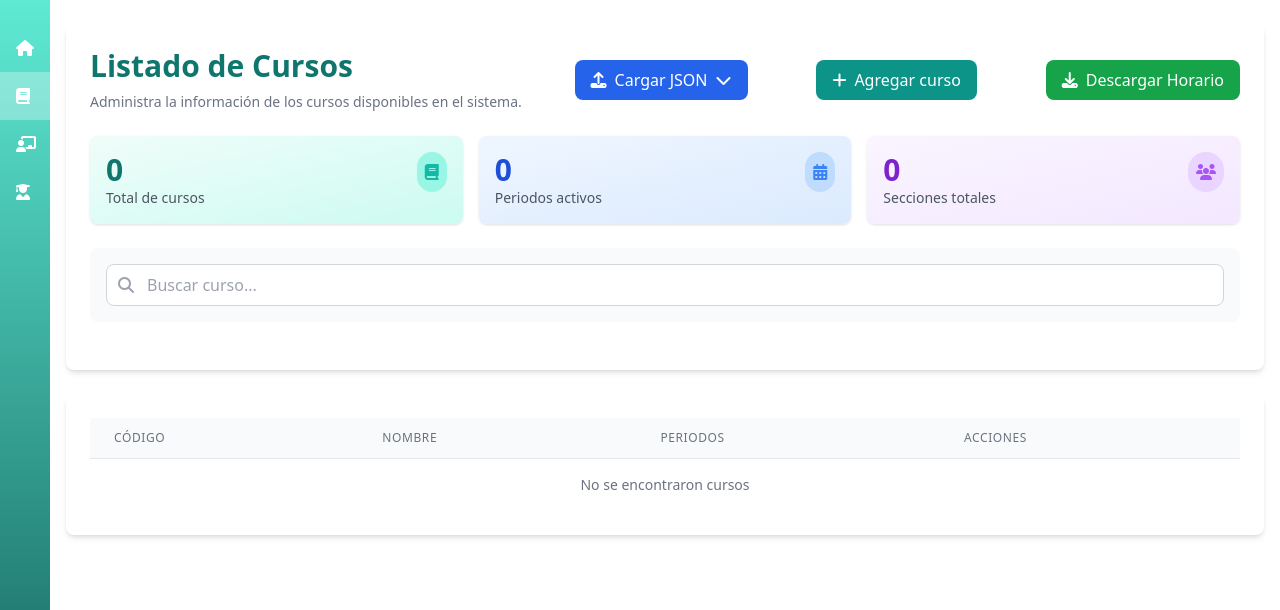
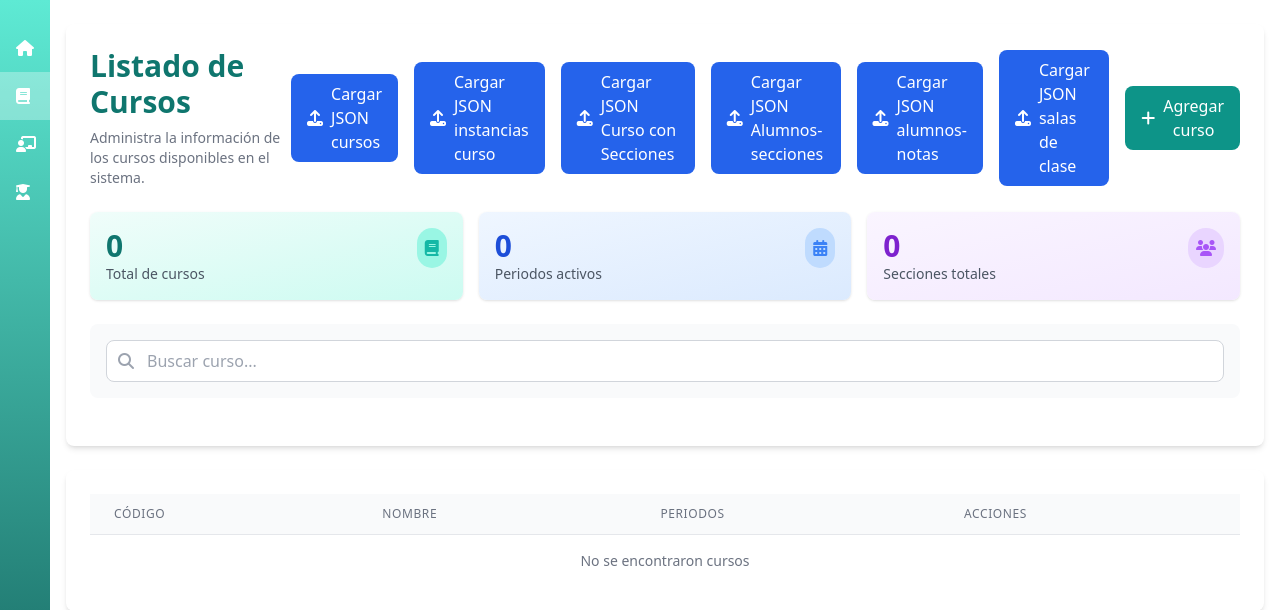
Before and after one commit to CodeByManu/SGA_Verificables, a Flask app: page /courses in a window 1280 px wide. Shown: the part 64-674 px from the top of the page. Run offline with Flask 3, Linux system fonts and the light colour scheme; some libraries are stand-ins or nearby versions.

Commit message:
ahora si

```diff
--- a/app.py
+++ b/app.py
@@ -19,10 +19,11 @@ with app.app_context():
 for bp in [
     student_bp, teacher_bp, course_bp, period_bp,
     section_bp, evaluation_bp, grades_bp, task_bp,
-    student_section_bp, home_bp, file_uploads_bp,
-    schedule_bp
+    student_section_bp, home_bp, schedule_bp
 ]:
     app.register_blueprint(bp)
 
+app.register_blueprint(file_uploads_bp, url_prefix='/upload')
+
 if __name__ == '__main__':
     app.run(debug=True)
--- a/templates/courses/courses.html
+++ b/templates/courses/courses.html
@@ -1,108 +1,51 @@
+<!-- templates/courses.html -->
 {% extends "base.html" %} {% block content %}
 
 <div class="bg-white p-6 rounded-lg shadow-md mb-6">
     <div class="flex flex-col md:flex-row justify-between items-start md:items-center mb-6">
         <div>
-            <h2 class="text-3xl font-bold text-teal-700">Listado de Cursos</h2>
+            <h2 class="text-3xl font-bold text-teal-700">
+                Listado de Cursos
+            </h2>
             <div class="text-sm text-gray-500 mt-2">
                 Administra la información de los cursos disponibles en el sistema.
             </div>
         </div>
         <div class="flex items-right mt-4 md:mt-0">
-            <div class="relative">
-                <button
-                    id="uploadDropdownButton"
-                    class="bg-blue-600 hover:bg-blue-700 text-white px-4 py-2 rounded-lg cursor-pointer transition-colors flex items-center mr-4"
-                >
-                    <i class="fas fa-upload mr-2"></i> Cargar JSON
-                    <i class="fas fa-chevron-down ml-2"></i>
-                </button>
-                <div
-                    id="uploadDropdown"
-                    class="hidden absolute right-0 mt-2 w-64 bg-white rounded-lg shadow-lg z-10"
-                >
-                    <div class="py-2">
-                        <label
-                            for="json-file-courses"
-                            class="block px-4 py-2 hover:bg-gray-100 cursor-pointer"
-                        >
-                            <i class="fas fa-book mr-2"></i> Cursos
+            <label for="json-file-input-course" class="bg-blue-600 hover:bg-blue-700 text-white px-4 py-2 rounded-lg cursor-pointer transition-colors flex items-center mr-4">
+                <i class="fas fa-upload mr-2"></i> Cargar JSON cursos
             </label>
-                        <input
-                            id="json-file-courses"
-                            type="file"
-                            class="hidden"
-                            accept=".json"
-                            onchange="handleJsonUpload(this, '/upload/courses')"
-                        />
-                        <label
-                            for="json-file-periods"
-                            class="block px-4 py-2 hover:bg-gray-100 cursor-pointer"
-                        >
-                            <i class="fas fa-calendar mr-2"></i> Instancias curso
+            <input type="file" id="json-file-input-course" class="hidden" accept=".json" onchange="handleJsonUpload(this, '/upload/courses')">
+        </div>
+        <div class="flex items-right mt-4 md:mt-0">
+            <label for="json-file-input-periods" class="bg-blue-600 hover:bg-blue-700 text-white px-4 py-2 rounded-lg cursor-pointer transition-colors flex items-center mr-4">
+                <i class="fas fa-upload mr-2"></i> Cargar JSON instancias curso
             </label>
-                        <input
-                            id="json-file-periods"
-                            type="file"
-                            class="hidden"
-                            accept=".json"
-                            onchange="handleJsonUpload(this, '/upload/periods')"
-                        />
-                        <label
-                            for="json-file-sections"
-                            class="block px-4 py-2 hover:bg-gray-100 cursor-pointer"
-                        >
-                            <i class="fas fa-list mr-2"></i> Curso con Secciones
+            <input type="file" id="json-file-input-periods" class="hidden" accept=".json" onchange="handleJsonUpload(this, '/upload/periods')">
+        </div>
+        <div class="flex items-right mt-4 md:mt-0">
+            <label for="json-file-input-sections-eval" class="bg-blue-600 hover:bg-blue-700 text-white px-4 py-2 rounded-lg cursor-pointer transition-colors flex items-center mr-4">
+                <i class="fas fa-upload mr-2"></i> Cargar JSON Curso con Secciones
             </label>
-                        <input
-                            id="json-file-sections"
-                            type="file"
-                            class="hidden"
-                            accept=".json"
-                            onchange="handleJsonUpload(this, '/upload/sections_with_eval')"
-                        />
-                        <label
-                            for="json-file-students"
-                            class="block px-4 py-2 hover:bg-gray-100 cursor-pointer"
-                        >
-                            <i class="fas fa-users mr-2"></i> Alumnos-secciones
+            <input type="file" id="json-file-input-sections-eval" class="hidden" accept=".json" onchange="handleJsonUpload(this, '/upload/sections_with_eval')">
+        </div>
+        <div class="flex items-right mt-4 md:mt-0">
+            <label for="json-file-input-students-section" class="bg-blue-600 hover:bg-blue-700 text-white px-4 py-2 rounded-lg cursor-pointer transition-colors flex items-center mr-4">
+                <i class="fas fa-upload mr-2"></i> Cargar JSON Alumnos-secciones
             </label>
-                        <input
-                            id="json-file-students"
-                            type="file"
-                            class="hidden"
-                            accept=".json"
-                            onchange="handleJsonUpload(this, '/upload/students_section')"
-                        />
-                        <label
-                            for="json-file-grades"
-                            class="block px-4 py-2 hover:bg-gray-100 cursor-pointer"
-                        >
-                            <i class="fas fa-star mr-2"></i> Alumnos-notas
+            <input type="file" id="json-file-input-students-section" class="hidden" accept=".json" onchange="handleJsonUpload(this, '/upload/students_section')">
+        </div>
+        <div class="flex items-right mt-4 md:mt-0">
+            <label for="json-file-input-grades" class="bg-blue-600 hover:bg-blue-700 text-white px-4 py-2 rounded-lg cursor-pointer transition-colors flex items-center mr-4">
+                <i class="fas fa-upload mr-2"></i> Cargar JSON alumnos-notas
             </label>
-                        <input
-                            id="json-file-grades"
-                            type="file"
-                            class="hidden"
-                            accept=".json"
-                            onchange="handleJsonUpload(this, '/upload/grades')"
-                        />
-                        <label
-                            for="json-file-classrooms"
-                            class="block px-4 py-2 hover:bg-gray-100 cursor-pointer"
-                        >
-                            <i class="fas fa-door-open mr-2"></i> Salas de clase
+            <input type="file" id="json-file-input-grades" class="hidden" accept=".json" onchange="handleJsonUpload(this, '/upload/grades')">
+        </div>
+        <div class="flex items-right mt-4 md:mt-0">
+            <label for="json-file-input-classrooms" class="bg-blue-600 hover:bg-blue-700 text-white px-4 py-2 rounded-lg cursor-pointer transition-colors flex items-center mr-4">
+                <i class="fas fa-upload mr-2"></i> Cargar JSON salas de clase
             </label>
-                        <input
-                            id="json-file-classrooms"
-                            type="file"
-                            class="hidden"
-                            accept=".json"
-                            onchange="handleJsonUpload(this, '/upload/classrooms')"
-                        />
-                    </div>
-                </div>
-            </div>
+            <input type="file" id="json-file-input-classrooms" class="hidden" accept=".json" onchange="handleJsonUpload(this, '/upload/classrooms')">
         </div>
         <div class="mt-4 md:mt-0">
             <button
@@ -110,14 +53,6 @@
                 onclick="openModal()"
             >
                 <i class="fas fa-plus mr-2"></i> Agregar curso
-            </button>
-        </div>
-        <div class="mt-4 md:mt-0 ml-4">
-            <button
-                class="bg-green-600 hover:bg-green-700 text-white px-4 py-2 rounded-lg transition-colors flex items-center"
-                onclick="window.location.href='{{ url_for('schedule.download_schedule') }}'"
-            >
-                <i class="fas fa-download mr-2"></i> Descargar Horario
             </button>
         </div>
     </div>
@@ -135,10 +70,14 @@
             </div>
         </div>
 
-        {% set periods_count = namespace(count=0) %} {% set sections_count = namespace(count=0) %}
-        {% for course in courses %} {% set periods_count.count = periods_count.count +
-        course.periods|length %} {% for period in course.periods %} {% set sections_count.count =
-        sections_count.count + period.sections|length %} {% endfor %} {% endfor %}
+        {% set periods_count = namespace(count=0) %}
+        {% set sections_count = namespace(count=0) %}
+        {% for course in courses %}
+            {% set periods_count.count = periods_count.count + course.periods|length %}
+            {% for period in course.periods %}
+                {% set sections_count.count = sections_count.count + period.sections|length %}
+            {% endfor %}
+        {% endfor %}
 
         <div class="bg-gradient-to-br from-blue-50 to-blue-100 p-4 rounded-lg shadow">
             <div class="flex justify-between items-start">
@@ -175,9 +114,7 @@
                         placeholder="Buscar curso..."
                         class="w-full border border-gray-300 rounded-lg pl-10 pr-4 py-2 focus:outline-none focus:ring-2 focus:ring-teal-500 focus:border-transparent"
                     />
-                    <i
-                        class="fas fa-search text-gray-400 absolute left-3 top-1/2 transform -translate-y-1/2"
-                    ></i>
+                    <i class="fas fa-search text-gray-400 absolute left-3 top-1/2 transform -translate-y-1/2"></i>
                 </div>
             </div>
         </div>
@@ -189,28 +126,16 @@
         <table class="min-w-full divide-y divide-gray-200">
             <thead class="bg-gray-50">
                 <tr>
-                    <th
-                        scope="col"
-                        class="px-6 py-3 text-left text-xs font-medium text-gray-500 uppercase tracking-wider"
-                    >
+                    <th scope="col" class="px-6 py-3 text-left text-xs font-medium text-gray-500 uppercase tracking-wider">
                         Código
                     </th>
-                    <th
-                        scope="col"
-                        class="px-6 py-3 text-left text-xs font-medium text-gray-500 uppercase tracking-wider"
-                    >
+                    <th scope="col" class="px-6 py-3 text-left text-xs font-medium text-gray-500 uppercase tracking-wider">
                         Nombre
                     </th>
-                    <th
-                        scope="col"
-                        class="px-6 py-3 text-left text-xs font-medium text-gray-500 uppercase tracking-wider"
-                    >
+                    <th scope="col" class="px-6 py-3 text-left text-xs font-medium text-gray-500 uppercase tracking-wider">
                         Periodos
                     </th>
-                    <th
-                        scope="col"
-                        class="px-6 py-3 text-left text-xs font-medium text-gray-500 uppercase tracking-wider"
-                    >
+                    <th scope="col" class="px-6 py-3 text-left text-xs font-medium text-gray-500 uppercase tracking-wider">
                         Acciones
                     </th>
                 </tr>
@@ -219,25 +144,17 @@
                 {% for course in courses %}
                 <tr class="hover:bg-gray-50 transition-colors">
                     <td class="px-6 py-4 whitespace-nowrap">
-                        <span
-                            class="px-2 py-1 inline-flex text-xs leading-5 font-semibold rounded-full bg-teal-100 text-teal-800"
-                        >
+                        <span class="px-2 py-1 inline-flex text-xs leading-5 font-semibold rounded-full bg-teal-100 text-teal-800">
                             {{ course.code }}
                         </span>
                     </td>
                     <td class="px-6 py-4 whitespace-nowrap">
                         <div class="flex items-center">
-                            <div
-                                class="flex-shrink-0 h-10 w-10 rounded-full bg-teal-100 flex items-center justify-center"
-                            >
-                                <span class="text-teal-600 font-semibold text-lg"
-                                    >{{ course.name[:1] | upper }}</span
-                                >
+                            <div class="flex-shrink-0 h-10 w-10 rounded-full bg-teal-100 flex items-center justify-center">
+                                <span class="text-teal-600 font-semibold text-lg">{{ course.name[:1] | upper }}</span>
                             </div>
                             <div class="ml-4">
-                                <div class="text-sm font-medium text-gray-900">
-                                    {{ course.name }}
-                                </div>
+                                <div class="text-sm font-medium text-gray-900">{{ course.name }}</div>
                                 {% if course.description %}
                                 <div class="text-sm text-gray-500">{{ course.description }}</div>
                                 {% endif %}
@@ -245,18 +162,13 @@
                         </div>
                     </td>
                     <td class="px-6 py-4 whitespace-nowrap text-sm text-gray-500">
-                        <span
-                            class="px-2 py-1 inline-flex text-xs leading-5 font-semibold rounded-full bg-blue-100 text-blue-800"
-                        >
+                        <span class="px-2 py-1 inline-flex text-xs leading-5 font-semibold rounded-full bg-blue-100 text-blue-800">
                             {{ course.periods|length }} periodos
                         </span>
                     </td>
                     <td class="px-6 py-4 whitespace-nowrap text-sm font-medium">
                         <div class="flex space-x-3">
-                            <a
-                                href="{{ url_for('courses.get_course_detail', course_id=course.id) }}"
-                                class="text-green-500 hover:text-green-700"
-                            >
+                            <a href="{{ url_for('courses.get_course_detail', course_id=course.id) }}" class="text-green-500 hover:text-green-700">
                                 <i class="fas fa-eye"></i>
                             </a>
                             <button
@@ -265,7 +177,6 @@
                                 data-code="{{ course.code }}"
                                 data-name="{{ course.name }}"
                                 data-description="{{ course.description }}"
-                                data-credits="{{ course.credits }}"
                                 onclick="openEditModal(this)"
                             >
                                 <i class="fas fa-edit"></i>
@@ -295,8 +206,15 @@
     </div>
 </div>
 
-{% include "courses/modal_course_form.html" %} {% include "courses/modal_edit_course_form.html" %}
-{% include "modal_upload_result.html" %} {% endblock %} {% block scripts %}
+{% include "courses/modal_course_form.html" %}
+{% include "courses/modal_edit_course_form.html" %}
+{% include "modal_upload_result.html" %}
+{% endblock %}
+
+
+
+
+{% block scripts %}
 <script>
     function openModal() {
         document.getElementById('modal').classList.remove('hidden');
@@ -325,25 +243,6 @@
                 });
             });
         }
-
-          const dropdownButton = document.getElementById('uploadDropdownButton');
-          const dropdown = document.getElementById('uploadDropdown');
-
-          dropdownButton.addEventListener('click', function() {
-              dropdown.classList.toggle('hidden');
     });
-
-          document.addEventListener('click', function(event) {
-              if (!dropdownButton.contains(event.target) && !dropdown.contains(event.target)) {
-                  dropdown.classList.add('hidden');
-              }
-          });
-
-      });
-    {% with msgs = get_flashed_messages(category_filter=['evaluation_error']) %}
-        {% if msgs %}
-            alert("{{ msgs[0] }}");
-        {% endif %}
-    {% endwith %}
 </script>
 {% endblock %}
--- a/templates/courses/modal_course_form.html
+++ b/templates/courses/modal_course_form.html
@@ -41,6 +41,7 @@
                     type="number"
                     id="credits"
                     name="credits"
+                    max="5"
                     placeholder="e.g. 10"
                     value="{{ course.credits if course else '' }}"
                     class="border border-gray-300 rounded w-full py-2 px-3 focus:outline-none focus:border-teal-400"
--- a/templates/courses/modal_edit_course_form.html
+++ b/templates/courses/modal_edit_course_form.html
@@ -39,6 +39,7 @@
                     type="number"
                     id="edit-credits"
                     name="credits"
+                    max="5"
                     placeholder="e.g. 10"
                     class="border border-gray-300 rounded w-full py-2 px-3 focus:outline-none focus:border-teal-400"
                 />
```
Lines whose indentation alone changed are shown as unchanged.
